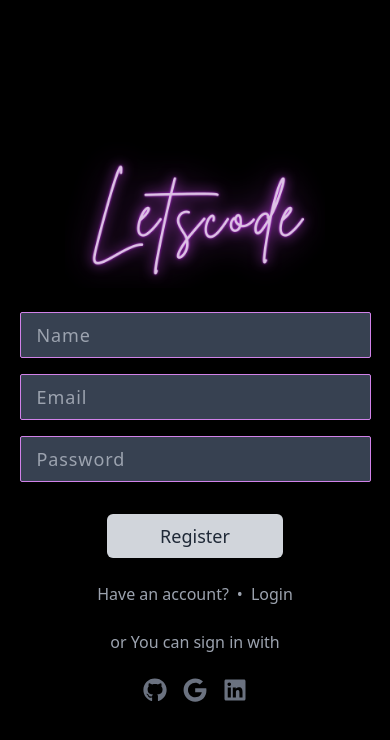
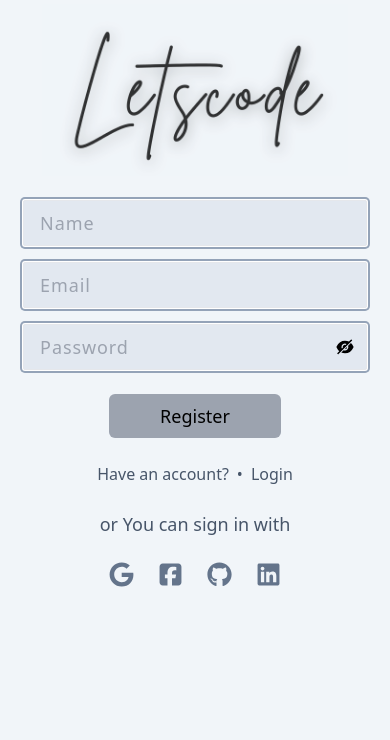
Before and after one commit to Centinoughty/letscode-front, a Next.js app: page /auth in a window 390 px wide. Shown: the top 740 px of the page. Built offline with nearby package versions, Linux system fonts and the light colour scheme.

Commit message:
Created notification state

```diff
--- a/components/Authentication/Login.tsx
+++ b/components/Authentication/Login.tsx
@@ -6,8 +6,8 @@ import store from "@/store/store";
 
 export default function Login() {
   const dispatch = useDispatch<typeof store.dispatch>();
-  const [email, setEmail] = useState<string>("");
-  const [password, setPassword] = useState<string>("");
+  const [email, setEmail] = useState<string>("test@example.com");
+  const [password, setPassword] = useState<string>("test@123");
 
   function handleSubmit(event: FormEvent) {
     event.preventDefault();
@@ -19,7 +19,7 @@ export default function Login() {
     <>
       <form
         onSubmit={handleSubmit}
-        className="w-[90%] md:w-[80%] flex flex-col items-center justify-center gap-4"
+        className="w-[90%] md:w-[85%] flex flex-col items-center justify-center gap-4"
       >
         <Input
           placeholder="Email"
@@ -33,7 +33,7 @@ export default function Login() {
           value={password}
           setValue={setPassword}
         />
-        <button className="mt-4 w-1/2 p-2 rounded-md text-lg text-gray-800 bg-gray-300 duration-300 hover:bg-gray-500">
+        <button className="mt-4 w-1/2 p-2 rounded-md text-lg bg-gray-400 duration-300 hover:bg-gray-500">
           Login
         </button>
       </form>
--- a/components/Authentication/Signup.tsx
+++ b/components/Authentication/Signup.tsx
@@ -1,20 +1,41 @@
+import { signUpAction } from "@/store/actions/authAction";
+import store from "@/store/store";
 import Input from "@/util/Input";
-import { FormEvent, useState } from "react";
+import { FormEvent, useEffect, useState } from "react";
+import { useDispatch } from "react-redux";
 
 export default function Signup() {
+  const dispatch = useDispatch<typeof store.dispatch>();
   const [name, setName] = useState<string>("");
   const [email, setEmail] = useState<string>("");
   const [password, setPassword] = useState<string>("");
 
-  function handleSubmit(event: FormEvent) {
-    event.preventDefault();
+  function handleSubmit(event?: FormEvent) {
+    event?.preventDefault();
+    const credentials = { name, email, password };
+    dispatch(signUpAction(credentials));
   }
+
+  // Add the feature to skip to next input bar on enter
+  // const inputFields = document.querySelectorAll<HTMLInputElement>("input");
+  // inputFields.forEach((input, index) => {
+  //   input.addEventListener("keyup", (event: KeyboardEvent) => {
+  //     if (event.key === "Enter") {
+  //       if (index < inputFields.length - 1) {
+  //         inputFields[index + 1].focus();
+  //       } else {
+  //         handleSubmit();
+  //       }
+  //     }
+  //   });
+  // });
 
   return (
     <>
       <form
+        id="loginForm"
         onSubmit={handleSubmit}
-        className="w-[90%] md:w-[80%] flex flex-col items-center justify-center gap-4"
+        className="w-[90%] md:w-[85%] flex flex-col items-center justify-center gap-4"
       >
         <Input placeholder="Name" type="text" value={name} setValue={setName} />
         <Input
@@ -29,7 +50,7 @@ export default function Signup() {
           value={password}
           setValue={setPassword}
         />
-        <button className="mt-4 w-1/2 p-2 rounded-md text-lg text-gray-800 bg-gray-300 duration-300 hover:bg-gray-500">
+        <button className="mt-2 w-1/2 p-2 rounded-md text-lg bg-gray-400 duration-300 hover:bg-gray-500">
           Register
         </button>
       </form>
--- /dev/null
+++ b/components/Notification/Notification.tsx
@@ -0,0 +1,37 @@
+import { empty } from "@/store/reducers/notificationReducer";
+import store from "@/store/store";
+import { useEffect } from "react";
+import { CgClose } from "react-icons/cg";
+import { useDispatch, useSelector } from "react-redux";
+
+export default function Notification() {
+  const dispatch = useDispatch<typeof store.dispatch>();
+  const message = useSelector((state: any) => state.notification.message);
+
+  useEffect(() => {
+    if (!message) {
+      return;
+    }
+
+    const timer = setTimeout(() => {
+      dispatch(empty());
+    }, 3000);
+
+    return () => clearTimeout(timer);
+  }, [message, dispatch]);
+
+  if (!message) return null;
+
+  return (
+    <>
+      <div className="fixed w-full z-50 top-4 flex justify-center">
+        <div className="z-50 px-4 py-2 bg-green-500 rounded-lg shadow-lg animate-fade-in flex justify-center items-center gap-2">
+          <p>{message}</p>
+          <button onClick={() => dispatch(empty())}>
+            <CgClose />
+          </button>
+        </div>
+      </div>
+    </>
+  );
+}
--- a/pages/_app.tsx
+++ b/pages/_app.tsx
@@ -2,10 +2,12 @@ import store from "@/store/store";
 import "@/styles/globals.css";
 import type { AppProps } from "next/app";
 import { Provider } from "react-redux";
+import Notification from "@/components/Notification/Notification";
 
 export default function App({ Component, pageProps }: AppProps) {
   return (
     <Provider store={store}>
+      <Notification />
       <Component {...pageProps} />
     </Provider>
   );
--- a/pages/auth/index.tsx
+++ b/pages/auth/index.tsx
@@ -1,51 +1,69 @@
 import Login from "@/components/Authentication/Login";
 import Signup from "@/components/Authentication/Signup";
 import { useState } from "react";
-import { FaGithub, FaGoogle, FaLinkedin } from "react-icons/fa6";
+import {
+  FaGithub,
+  FaGoogle,
+  FaLinkedin,
+  FaSquareFacebook,
+} from "react-icons/fa6";
 
 export default function Authenticatoin() {
   const [isLogin, setIsLogin] = useState<boolean>(false);
 
   return (
     <>
-      <main className="bg-black h-screen flex justify-center items-center">
-        <div className="w-full md:w-[75%] md:h-[80%] flex">
-          <div className="hidden md:block min-w-[60%] relative">
-            <img src="" alt="" />
-          </div>
-          <div className="w-full flex flex-col gap-6 items-center">
-            <div className="w-[260px]">
-              <img src="./logo.png" className="opacity-90 duration-300 hover:opacity-100" />
+      <main className="h-screen bg-slate-100 flex justify-center items-center">
+        <div className="p-1 w-full md:w-[40%] lg:w-[25%] h-full md:h-[90%] flex flex-col items-center gap-6">
+          <div className="flex justify-center">
+            <img
+              className="w-[80%] max-w-[400px] opacity-80 duration-300 hover:opacity-100 hover:scale-[1.01]"
+              src="./logo.png"
+              alt="Letscode"
+            />
           </div>
           {isLogin ? <Login /> : <Signup />}
           {isLogin ? (
-              <div className="flex justify-center gap-2 text-gray-400">
-                <p>Forgot password?</p>
+            <div className="flex justify-center gap-2 text-[16px] text-slate-600">
+              <button>Forgot password?</button>
               <p>•</p>
-                <button onClick={() => setIsLogin(false)}>Signup</button>
+              <button className="duration-300 hover:text-slate-800" onClick={() => setIsLogin(false)}>Sign Up</button>
             </div>
           ) : (
-              <div className="flex justify-center gap-2 text-gray-400">
+            <div className="flex justify-center gap-2 text-[16px] text-slate-600">
               <p>Have an account?</p>
               <p>•</p>
-                <button onClick={() => setIsLogin(true)}>Login</button>
+              <button className="duration-300 hover:text-slate-800" onClick={() => setIsLogin(true)}>Login</button>
             </div>
           )}
-            <p className="text-gray-400">or You can sign in with</p>
-            <div className="text-gray-500 flex justify-center items-center gap-4">
+          <div>
+            <p className="text-lg text-slate-600">or You can sign in with</p>
+          </div>
+          <div className="flex justify-center items-center gap-6">
             <button>
-                <FaGithub className="duration-300 hover:text-white" size={24} />
+              <FaGoogle
+                size={25}
+                className="text-slate-500 duration-200 hover:text-black hover:rotate-[360deg]"
+              />
             </button>
             <button>
-                <FaGoogle className="duration-300 hover:text-white" size={24} />
+              <FaSquareFacebook
+                size={25}
+                className="text-slate-500 duration-200 hover:text-black hover:rotate-[360deg]"
+              />
+            </button>
+            <button>
+              <FaGithub
+                size={25}
+                className="text-slate-500 duration-200 hover:text-black hover:rotate-[360deg]"
+              />
             </button>
             <button>
               <FaLinkedin
-                  className="duration-300 hover:text-white"
-                  size={24}
+                size={25}
+                className="text-slate-500 duration-200 hover:text-black hover:rotate-[360deg]"
               />
             </button>
-            </div>
           </div>
         </div>
       </main>
--- a/store/actions/authAction.js
+++ b/store/actions/authAction.js
@@ -1,6 +1,7 @@
+import { write } from "@/store/reducers/notificationReducer";
 import { login } from "../reducers/authReducer";
 
-const axios = require("axios");
+import axios from "axios";
 
 export const loginAction = (credentials) => async (dispatch) => {
   try {
@@ -11,6 +12,26 @@ export const loginAction = (credentials) => async (dispatch) => {
 
     const { token, user } = response.data;
     dispatch(login({ token, user }));
-    localStorage.setItem('token', token)
-  } catch (error) {}
+    dispatch(write(response.data.message));
+    localStorage.setItem("token", token);
+  } catch (error) {
+    dispatch(write(error.response?.data?.message));
+    console.log("Internal Server Error");
+  }
 };
+
+export const signUpAction = (credentials) => async (dispatch) => {
+  try {
+    const response = await axios.post(
+      `${process.env.NEXT_PUBLIC_BACKEND_API}/auth/register`,
+      credentials
+    );
+
+    const { token, user } = response.data;
+    dispatch(login({ token, user }));
+    localStorage.setItem("token", token);
+  } catch (error) {
+    dispatch(write(error.response?.data?.message));
+    console.log("Internal Serevr Error");
+  }
+};
--- /dev/null
+++ b/store/reducers/notificationReducer.js
@@ -0,0 +1,21 @@
+import { createSlice } from "@reduxjs/toolkit";
+
+const initialNotificationState = {
+  message: null,
+};
+
+const notificationSlice = createSlice({
+  name: "notification",
+  initialState: initialNotificationState,
+  reducers: {
+    write: (state, action) => {
+      state.message = action.payload;
+    },
+    empty: (state) => {
+      state.message = null;
+    },
+  },
+});
+
+export const { write, empty } = notificationSlice.actions;
+export default notificationSlice.reducer;
--- a/store/store.ts
+++ b/store/store.ts
@@ -1,9 +1,11 @@
 import { configureStore } from "@reduxjs/toolkit";
 import authReducer from "./reducers/authReducer";
+import notificationReducer from "./reducers/notificationReducer";
 
 const store = configureStore({
   reducer: {
     auth: authReducer,
+    notification: notificationReducer,
   },
 });
 
--- a/util/Input.tsx
+++ b/util/Input.tsx
@@ -1,4 +1,5 @@
-import React, { SetStateAction } from "react";
+import React, { SetStateAction, useState } from "react";
+import { AiFillEye, AiFillEyeInvisible } from "react-icons/ai";
 
 interface InputProps {
   placeholder: string;
@@ -13,15 +14,35 @@ export default function Input({
   value,
   setValue,
 }: InputProps) {
+  const [isVisible, setIsVisible] = useState<boolean>(false);
+
+  const inputType = type === "password" && isVisible ? "text" : type;
+
   return (
     <>
-      <input
-        className="py-2 px-4 rounded-sm bg-gray-700 text-white border border-[#d182e9] outline-none w-full text-lg tracking-wider placeholder:text-lg placeholder:tracking-wider"
-        placeholder={placeholder}
-        type={type}
-        value={value}
-        onChange={(event) => setValue(event.target.value)}
-      />
+      <div className="relative w-full">
+        <input
+          className="py-2 px-4 rounded-sm outline-none bg-slate-200 border ring-2 ring-slate-400 ring-offset-1 w-full text-lg tracking-wider placeholder:text-lg placeholder:tracking-wider"
+          placeholder={placeholder}
+          type={inputType}
+          value={value}
+          required
+          onChange={(event) => setValue(event.target.value)}
+        />
+        {type === "password" && (
+          <button
+            type="button"
+            onClick={() => setIsVisible(!isVisible)}
+            className="p-1 absolute right-2 top-1/2 transform -translate-y-1/2"
+          >
+            {isVisible ? (
+              <AiFillEye size={20} />
+            ) : (
+              <AiFillEyeInvisible size={20} />
+            )}
+          </button>
+        )}
+      </div>
     </>
   );
 }
```
Also changed, not shown: public/logo.png. Lines whose indentation alone changed are shown as unchanged.
